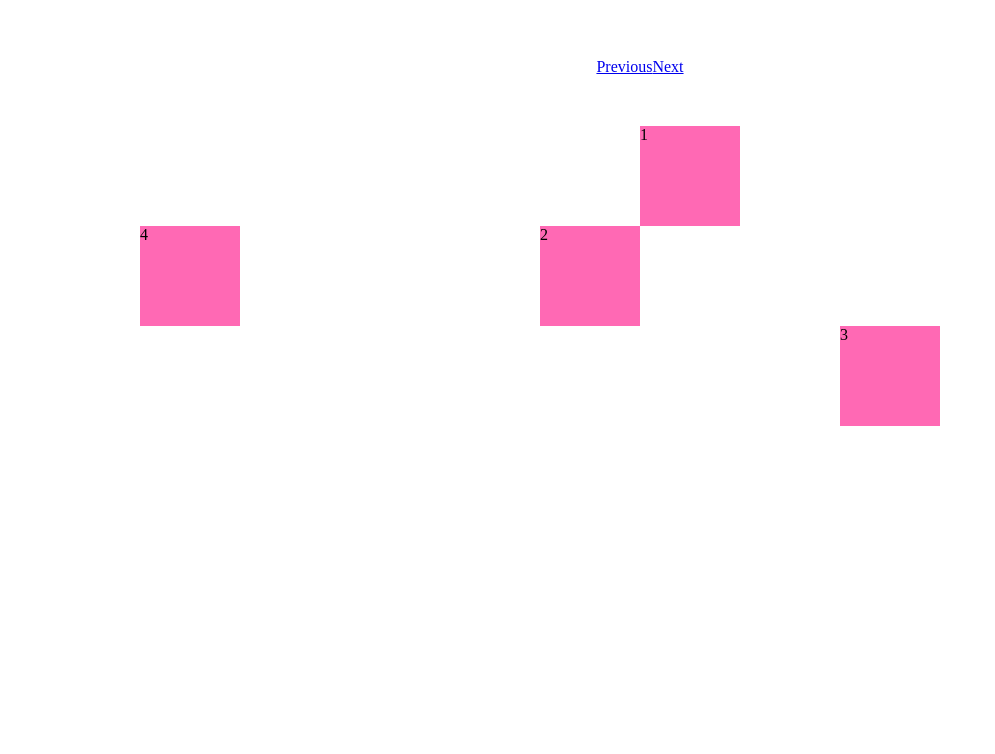
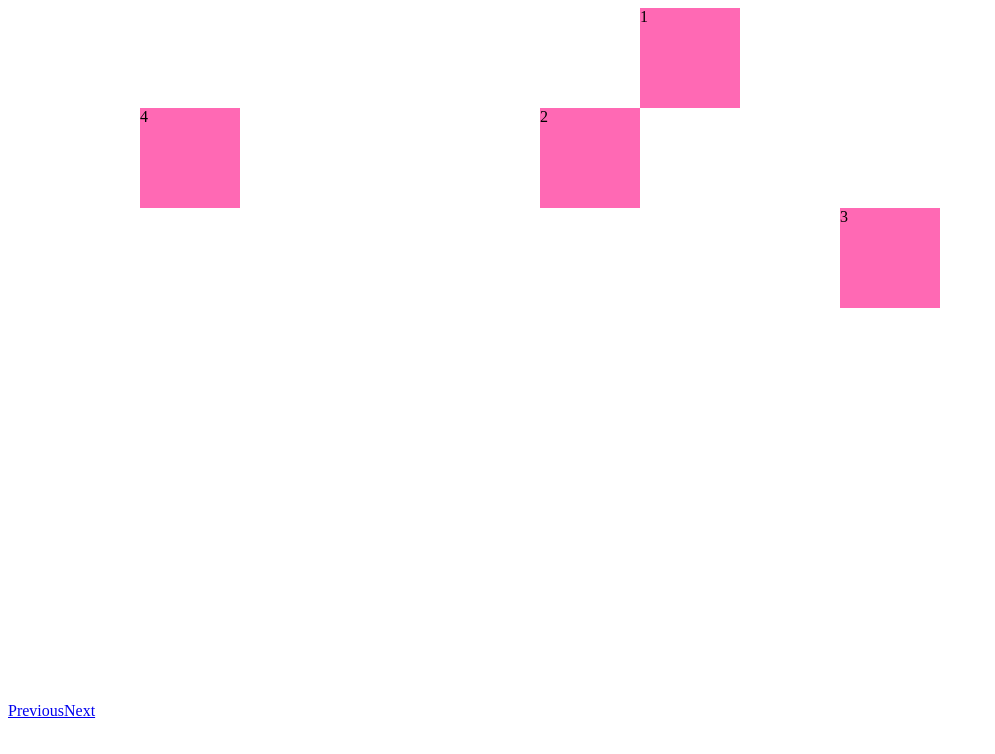
Before and after one commit to Dmitryure/spring_test, a React (Create React App) app: page /spring-2 in a window 1280 px wide. Shown: the top 754 px of the page, without its empty margins (0-995 px from the left). Built offline with nearby package versions, Linux system fonts and the light colour scheme.

Commit message:
bs navigation added

```diff
--- a/src/App.js
+++ b/src/App.js
@@ -3,24 +3,42 @@ import { Route, Switch } from "react-router-dom";
 import BasicSquare from "./components/BasicSpring/BasicSpring";
 import { MultipleSprings } from "./components/MultipleSprings/MultipleSprings";
 import { Trail } from "./components/Trail/Trail";
+import { List } from "./components/List/List";
 import { Gestures } from "./components/Gestures/Gestures";
+import { Navigator } from "./components/Navigator/Navigator";
 
 const numbers = [1, 2, 3, 4];
 
 function App() {
   return (
     <Switch>
+      <Route path={"/spring-5"}>
+        <List>
+          <Navigator previous={"spring-4"} next={""} />{" "}
+        </List>
+      </Route>
       <Route path={"/spring-4"}>
-        <Trail />
+        <Trail>
+          {" "}
+          <Navigator previous={"spring-3"} next={"spring-5"} />{" "}
+        </Trail>
       </Route>
       <Route path={"/spring-3"}>
-        <Gestures numbers={numbers} />
+        <Gestures numbers={numbers}>
+          {" "}
+          <Navigator previous={"spring-2"} next={"spring-4"} />{" "}
+        </Gestures>
       </Route>
       <Route path={"/spring-2"}>
-        <MultipleSprings numbers={numbers} />
+        <MultipleSprings numbers={numbers}>
+          {" "}
+          <Navigator previous={""} next={"spring-3"} />{" "}
+        </MultipleSprings>
       </Route>
       <Route path={"/"}>
-        <BasicSquare numbers={numbers} />
+        <BasicSquare numbers={numbers}>
+          <Navigator previous={"spring-5"} next={"spring-2"} />
+        </BasicSquare>
       </Route>
     </Switch>
   );
--- a/src/components/BasicSpring/BasicSpring.jsx
+++ b/src/components/BasicSpring/BasicSpring.jsx
@@ -1,9 +1,6 @@
 import React from "react";
-import { Link } from "react-router-dom";
 import style from "./BasicSpring.module.css";
 import { Square } from "../Blocks/Square/Square";
-
-
 
 function BasicSquare(props) {
   return (
@@ -13,7 +10,7 @@ function BasicSquare(props) {
           return <Square time={item} />;
         })}
       </div>
-      <Link to={"/spring-2"}>next</Link>
+      {props.children}
     </>
   );
 }
--- a/src/components/Gestures/Gestures.jsx
+++ b/src/components/Gestures/Gestures.jsx
@@ -1,5 +1,4 @@
 import React, { useRef } from "react";
-import { Link } from "react-router-dom";
 import style from "./Gestures.module.css";
 import { useSprings, animated } from "react-spring";
 import { useDrag } from "react-use-gesture";
@@ -8,7 +7,6 @@ const xGrabber = (x, y) => (index) => {
   console.log(x, y);
   return { left: index * 100 + x, top: index * 100 + y };
 };
-
 
 //how to split by index
 export const Gestures = (props) => {
@@ -23,10 +21,7 @@ export const Gestures = (props) => {
   return (
     <>
       <div className={style.container}>
-        <div className={style.navContainer}>
-          <Link to={"/spring-2"}>Previous</Link>
-          <Link to={"/"}>Next</Link>
-        </div>
+        {props.children}
         <div className={style.boxesContainer}>
           {numbers.map((item, i) => {
             console.log({ ...bind() });
@@ -42,6 +37,7 @@ export const Gestures = (props) => {
           })}
         </div>
       </div>
+
     </>
   );
 };
--- a/src/components/Gestures/Gestures.module.css
+++ b/src/components/Gestures/Gestures.module.css
@@ -10,6 +10,3 @@
   justify-content: center;
   align-items: center;
 }
-
-.navContainer {
-}
--- /dev/null
+++ b/src/components/List/List.jsx
@@ -0,0 +1,17 @@
+import React, { useState } from "react";
+import { ListItem } from "./components/ListItem";
+import style from "./List.module.css";
+
+export const List = (props) => {
+  const [items, setItems] = useState(["hello", "privet", "vasya"]);
+  return (
+    <>
+      <div className={style.container}>
+        {items.map((item) => {
+          return <ListItem data={item} />;
+        })}
+      </div>
+      {props.children}
+    </>
+  );
+};
--- /dev/null
+++ b/src/components/List/List.module.css
@@ -0,0 +1,6 @@
+.container {
+  display: flex;
+  flex-direction: column;
+  justify-content: center;
+  align-items: center;
+}
--- /dev/null
+++ b/src/components/List/components/ListItem.jsx
@@ -0,0 +1,5 @@
+import React from "react";
+
+export const ListItem = (props) => {
+  return <div>{props.data}</div>;
+};
--- a/src/components/MultipleSprings/MultipleSprings.jsx
+++ b/src/components/MultipleSprings/MultipleSprings.jsx
@@ -1,5 +1,4 @@
 import React from "react";
-import { Link } from "react-router-dom";
 import style from "./MultipleSprings.module.css";
 import { useSprings, animated } from "react-spring";
 
@@ -25,17 +24,13 @@ export const MultipleSprings = (props) => {
   return (
     <>
       <div className={style.container}>
-        <div className={style.navContainer}>
-          <Link to={"/"}>Previous</Link>
-          <Link to={"/spring-4"}>Next</Link>
-        </div>
         <div className={style.boxesContainer}>
           {numbers &&
             numbers.map((item, i) => (
               <animated.div
                 style={{ ...springs[i] }}
                 onClick={() =>
-                  set((index) => ({ maxHeight: 0, fontSize: 60, maxWidth: 0 }))
+                  set(() => ({ maxHeight: 0, fontSize: 60, maxWidth: 0 }))
                 }
                 className={style.box}
                 key={item}
@@ -45,6 +40,7 @@ export const MultipleSprings = (props) => {
             ))}
         </div>
       </div>
+      {props.children}
     </>
   );
 };
--- /dev/null
+++ b/src/components/Navigator/Navigator.jsx
@@ -0,0 +1,12 @@
+import React from "react";
+import style from "./Navigator.module.css";
+import { Link } from "react-router-dom";
+
+export const Navigator = (props) => {
+  return (
+    <div className={style.container}>
+      <Link to={`/${props.previous}`}>Previous</Link>
+      <Link to={`/${props.next}`}>Next</Link>
+    </div>
+  );
+};
--- /dev/null
+++ b/src/components/Navigator/Navigator.module.css
@@ -0,0 +1,4 @@
+.container {
+  position: absolute;
+  bottom: 10%;
+}
--- a/src/components/Trail/Trail.jsx
+++ b/src/components/Trail/Trail.jsx
@@ -10,7 +10,7 @@ export const Trail = (props) => {
   const trail = useTrail(data ? Object.keys(data).length : 5, {
     config,
     height: show ? 30 : 0,
-    fontSize: show ? 10 : 0,
+    fontSize: show ? 20 : 0,
   });
 
   useEffect(() => {
@@ -37,6 +37,7 @@ export const Trail = (props) => {
           );
         })}
       )}
+      {props.children}
     </>
   );
 };
```
